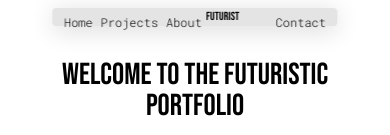
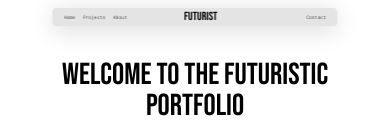
Before and after one commit to Srijan76-code/CAPSTONE-PROJECT, a plain HTML site: page index.html in a window 390 px wide. Shown: the top 135 px of the page. Drawn offline with Linux system fonts and the light colour scheme; a web font is replaced by a local one.

Commit message:
FINAL_COMMIT

```diff
--- a/style.css
+++ b/style.css
@@ -448,10 +448,7 @@ a:hover {
 
 
 @media (max-width: 768px) {
-    a{
-        font-size: 14px;
 
-    }
 
     .projects {
         grid-template-columns: repeat(2, 1fr);
@@ -460,9 +457,7 @@ a:hover {
 }
 
 @media (max-width: 576px) {
-    a{
-        font-size: 12px;
-    }
+
     .projects {
         grid-template-columns: repeat(1, 1fr);
         grid-template-rows: auto;
```
